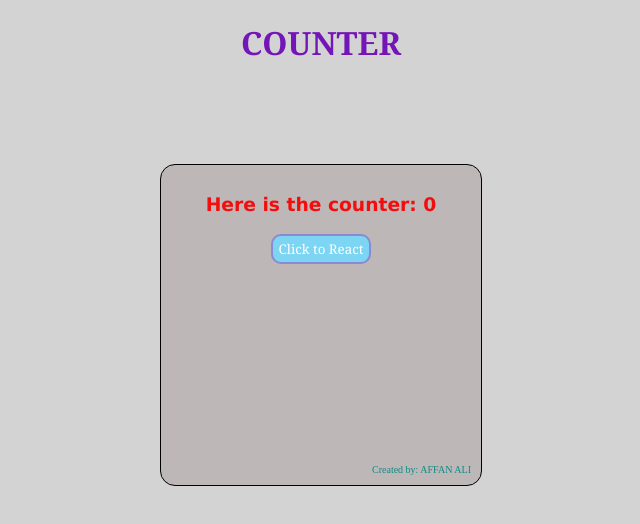
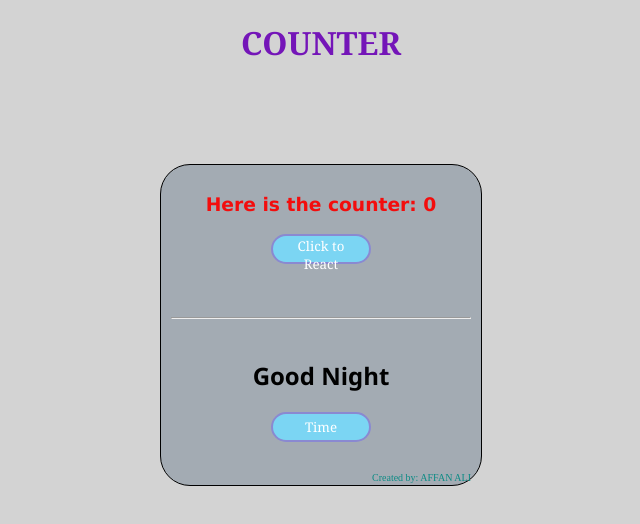
Before and after one commit to DevAffan/click_counter, a React (Create React App) app: page / in a window 1280 px wide. Shown: the top 524 px of the page, without its empty margins (319-959 px from the left). Built offline with nearby package versions, Linux system fonts and the light colour scheme.

Commit message:
counter update with day night button

```diff
--- a/src/App.css
+++ b/src/App.css
@@ -2,8 +2,8 @@ body {
     background-color: lightgrey;
 }
 
-.c_body {
-    background-color: rgb(190, 183, 183);
+.c_day {
+    background-color: rgb(163, 171, 179);
     width: 300px;
     height: 300px;
     border: 1px solid black;
@@ -11,7 +11,11 @@ body {
     margin: auto;
     margin-top: 100px;
     padding: 10px;
-    border-radius: 15px;
+    border-radius: 30px;
+}
+
+.day {
+    background-color: yellow;
 }
 
 .heading {
@@ -20,9 +24,10 @@ body {
 
 
 button{
-    border-radius: 10px;
+    border-radius: 20px;
     background-color: rgb(123, 213, 243);
     height: 30px;
+    width: 100px;
     color: white;
     border: 2px solid rgb(138, 137, 209) ;
     font-family: Georgia, 'Times New Roman', Times, serif;
@@ -45,9 +50,14 @@ h1{
     font-family: Georgia, 'Times New Roman', Times, serif;
 }
 
+h2{
+    margin-top: 40px;
+    font-family: 'Segoe UI', Tahoma, Geneva, Verdana, sans-serif;
+}
+
 .auth {
     text-align: right;
     font-size: x-small;
-    margin-top: 200px;
+    margin-top: 30px;
     color: rgb(13, 139, 133);
 }
--- a/src/App.js
+++ b/src/App.js
@@ -5,15 +5,30 @@ import './App.css';
 function App() {
 
 let [count, setCount] = useState(0)
+let [day , setDay] = useState(false)
   return (
-
-    <div class='c_body'>
+    <div className= { ` c_day ${ day ? 'day'  : ' '} ` }>
       <h3>Here is the counter: {count}</h3>
       <button onClick={
         ()=> setCount(count + 1)}>
           Click to React
       </button>
-      <p class='auth'>Created by: AFFAN ALI</p>
+        <br/>
+        <br/>
+        <br/>
+        <hr/>
+
+      <h2>Good {day ? 'Morning' : 'Night'}</h2>
+
+      <button onClick={
+        ()=>setDay(!day)
+      }>
+        Time
+      </button>
+
+      <p className='auth'>Created by: AFFAN ALI</p>
+
+
     </div>
   );
 }
```
Also changed, not shown: 1 other file (tests, documents, lock files or other folders).
